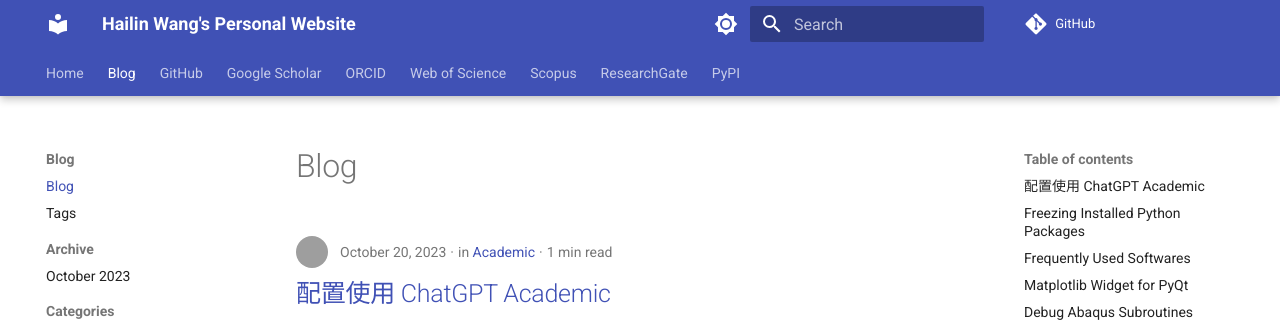
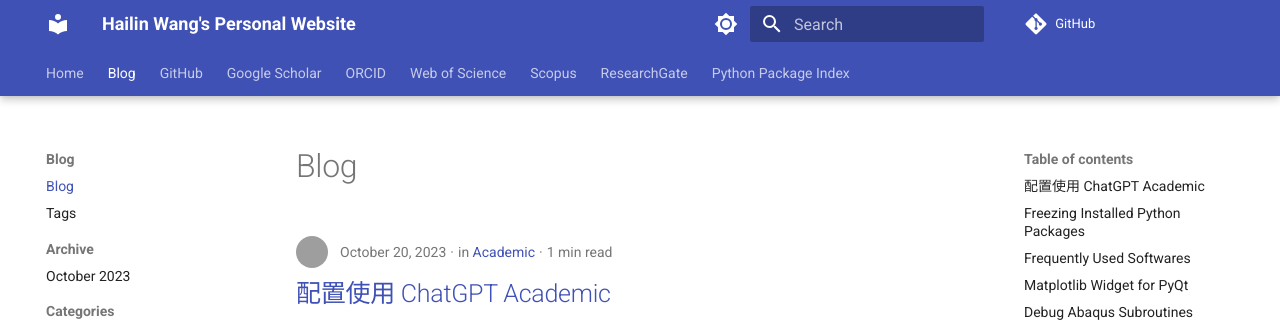
Before and after one commit to haiiliin/haiiliin.github.io, an MkDocs documentation site: the page built from docs/blog/index.md, in a window 1280 px wide. Shown: the top 322 px of the page. Built offline with MkDocs 1.6.1 and Material for MkDocs 9.7.7, drawn with Linux system fonts in a browser that asks for light colours; comment, search, counter and statistics services are not loaded; grey boxes are pictures that could not be loaded.

Commit message:
PyPI to Python Package Index

```diff
--- a/mkdocs.yml
+++ b/mkdocs.yml
@@ -15,7 +15,7 @@
   - Web of Science: https://www.webofscience.com/wos/author/record/LLL-5948-2024
   - Scopus: https://www.scopus.com/authid/detail.uri?authorId=36452240500
   - ResearchGate: https://www.researchgate.net/profile/Hailin-Wang-4
-  - PyPI: https://pypi.org/user/hailin
+  - Python Package Index: https://pypi.org/user/hailin
 
 theme:
   name: material
```
